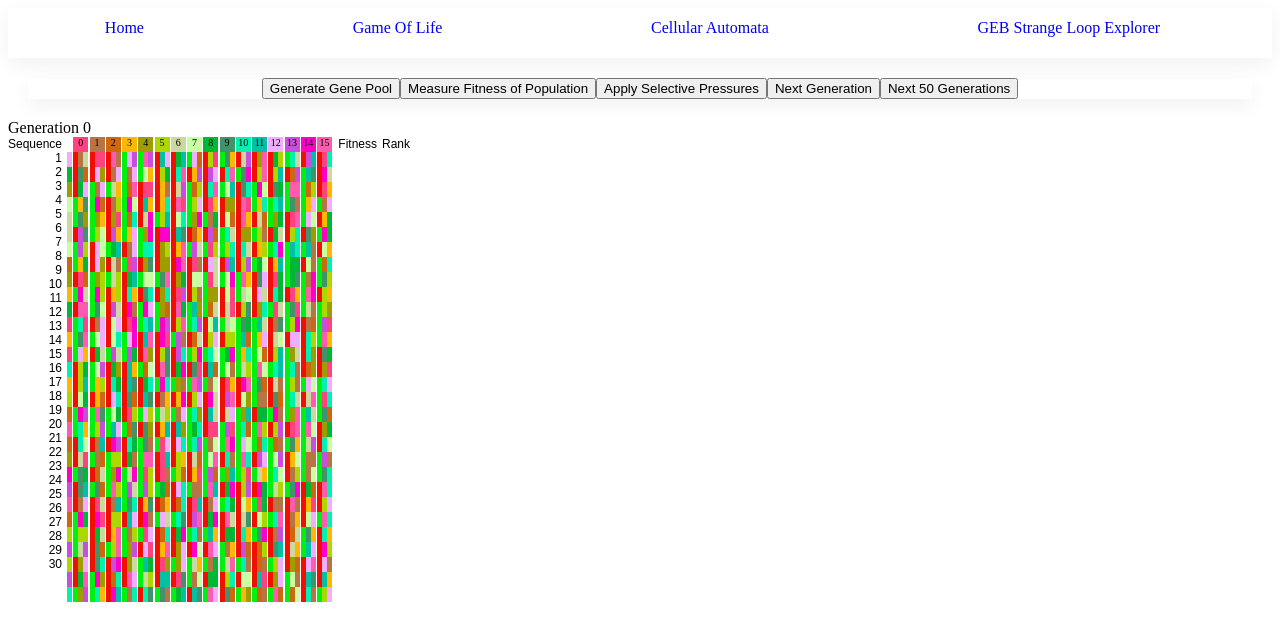
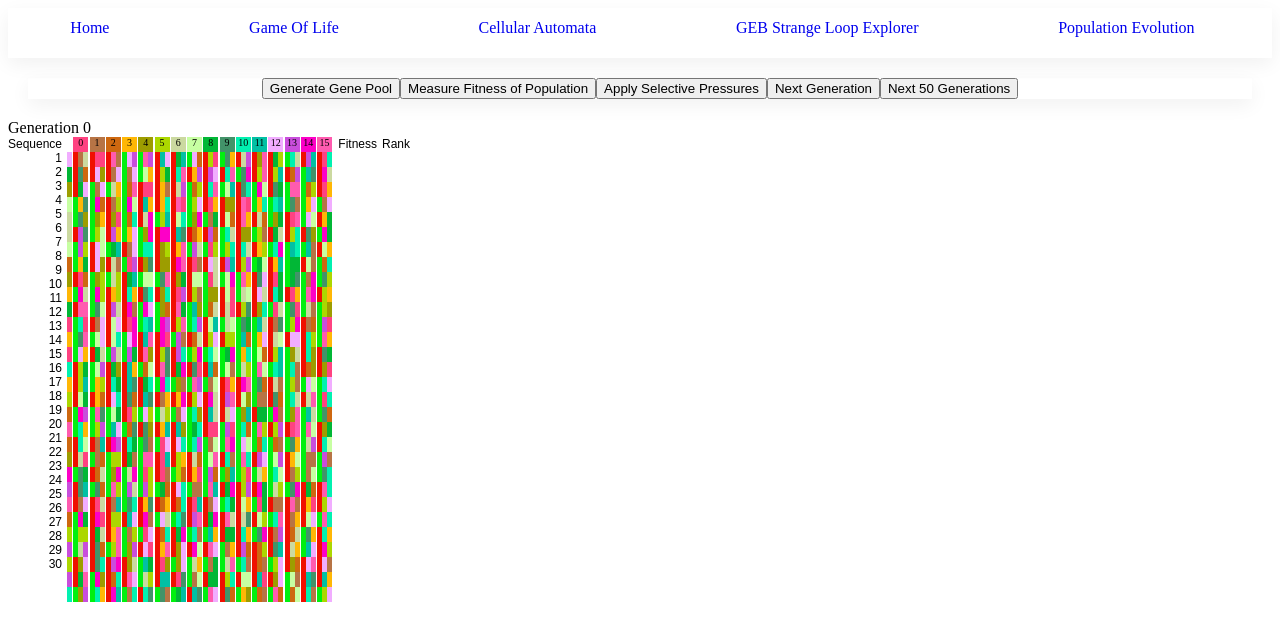
Before and after one commit to JohYoshida/computational-models, a Next.js app: page /populationevolution in a window 1280 px wide. Shown: the top 640 px of the page. Built offline with nearby package versions, Linux system fonts and the light colour scheme.

Commit message:
Added link to Population Evolution

```diff
--- a/components/Header.jsx
+++ b/components/Header.jsx
@@ -30,6 +30,9 @@ export default function Header() {
       <Link href="/strangeloopexplorer">
         <a style={linkStyle}>GEB Strange Loop Explorer</a>
       </Link>
+      <Link href="/populationevolution">
+        <a style={linkStyle}>Population Evolution</a>
+      </Link>
     </div>
   );
 }
```
